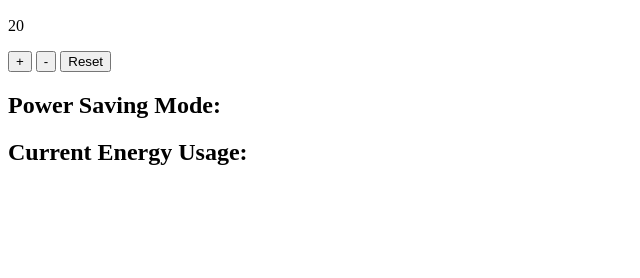
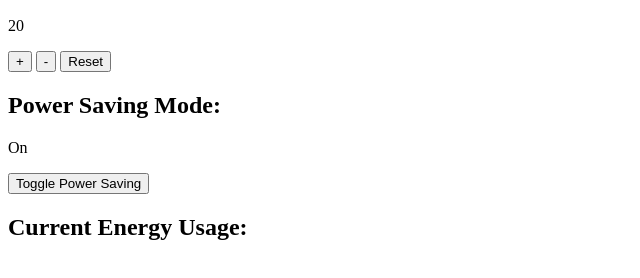
Before and after one commit to lewiscj97/thermostat, a plain HTML site: page index.html in a window 1280 px wide. Shown: the part 110-388 px from the top of the page, without its empty margins (0-640 px from the left). Drawn offline with Linux system fonts and the light colour scheme.

Commit message:
feat(interface): add power saving mode functionality

```diff
--- a/index.html
+++ b/index.html
@@ -22,6 +22,7 @@
   <section id="energy-information">
     <h2>Power Saving Mode:</h2>
     <p id="power-saving-mode-status"></p>
+    <button id="power-saving-mode-toggle">Toggle Power Saving</button>
     <h2>Current Energy Usage:</h2>
     <p id="current-energy-usage-status"></p>
   </section>
--- a/interface.js
+++ b/interface.js
@@ -2,8 +2,15 @@ document.addEventListener("DOMContentLoaded", () => {
   const updateTemperature = () => {
     document.querySelector('#current-temperature').innerText = thermostat.temperature;
   }
+
+  const updatePowerSavingMode = () => {
+    let powerSaving = document.querySelector('#power-saving-mode-status');
+    powerSaving.innerHTML = thermostat.powerSavingMode ? 'On' : 'Off';
+  }
+
   const thermostat = new Thermostat();
   updateTemperature();
+  updatePowerSavingMode();
 
   document.querySelector('#temperature-up').addEventListener('click', () => {
     thermostat.up();
@@ -19,4 +26,9 @@ document.addEventListener("DOMContentLoaded", () => {
     thermostat.reset();
     updateTemperature();
   });
+
+  document.querySelector('#power-saving-mode-toggle').addEventListener('click', () => {
+    thermostat.togglePowerSavingMode();
+    updatePowerSavingMode();
+  });
 });
--- a/src/Thermostat.js
+++ b/src/Thermostat.js
@@ -25,7 +25,7 @@ class Thermostat {
   up(num = 1) {
     if (this.powerSavingMode == true) {
       for (let x = 0; x < num; x++) {
-        this.temperature == 25 ? this.temperature = 25 : this.temperature += 1;
+        this.temperature >= 25 ? this.temperature = 25 : this.temperature += 1;
       };
     } else {
       for (let y = 0; y < num; y++) {
```
